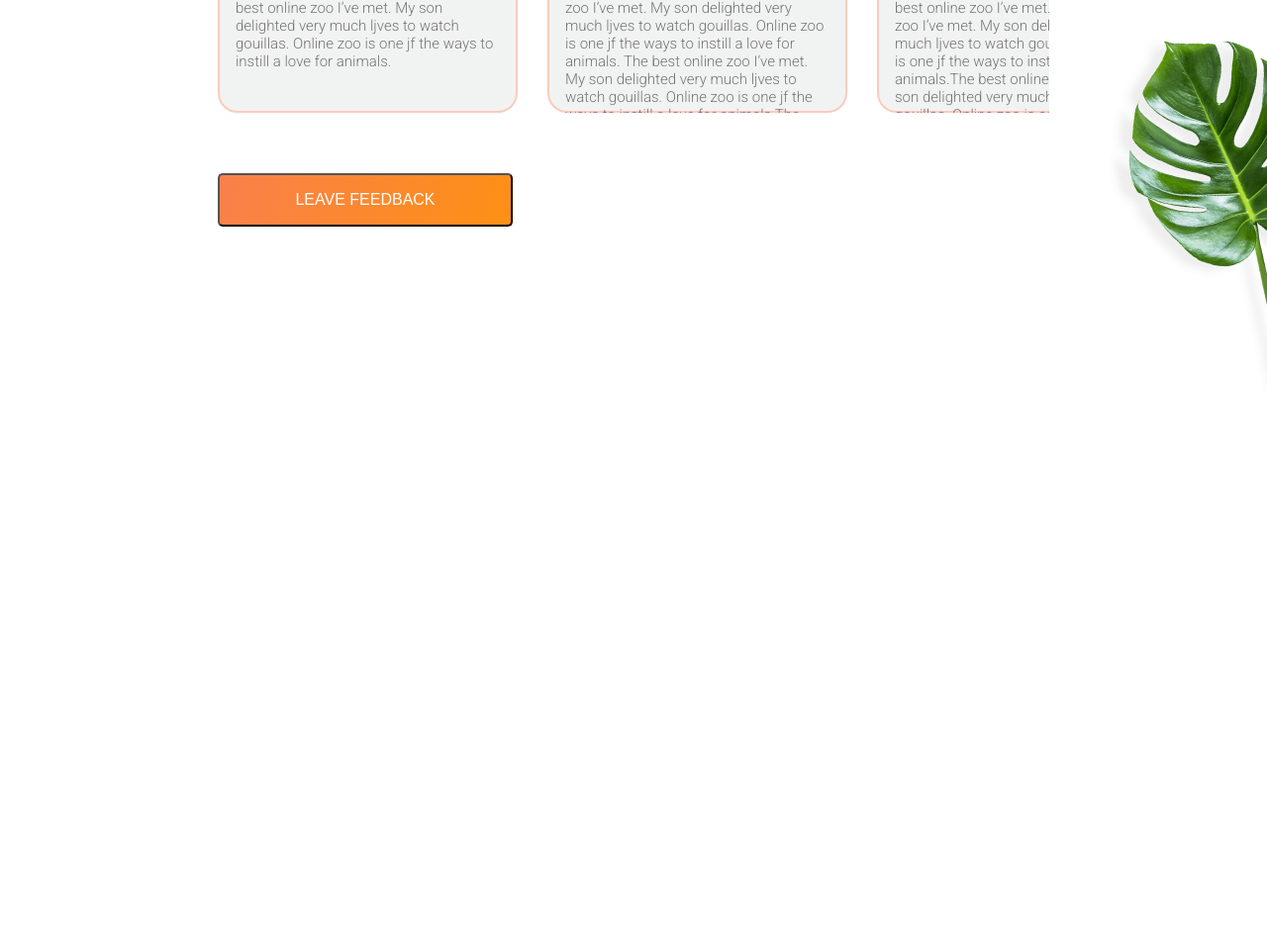
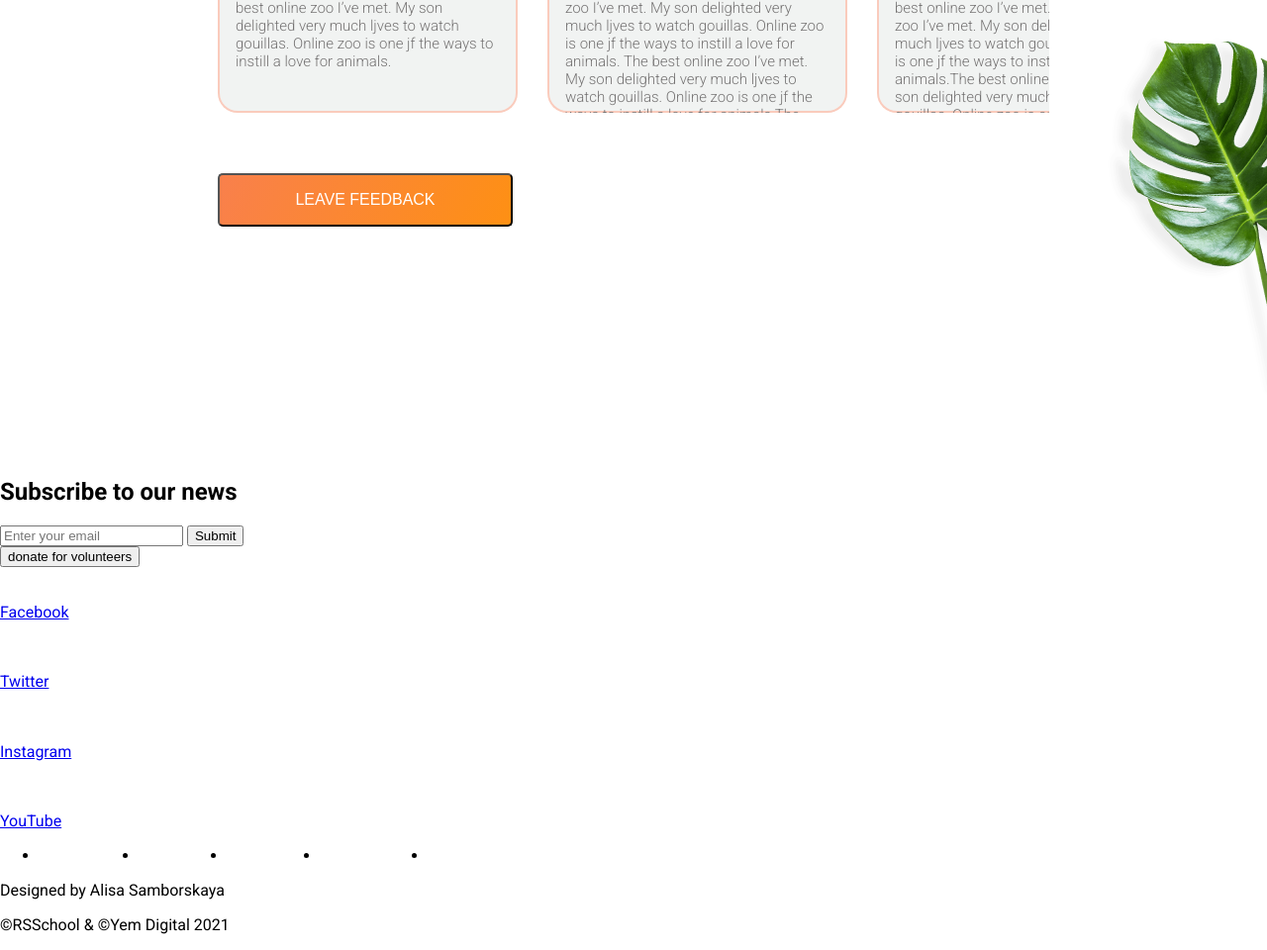
Before and after one commit to lickoneyou/PHP_TASKS, a PHP site: page /index.php in a window 1280 px wide. Shown: the part 4776-5736 px from the top of the page at 99% size. Before the commit the page ends 5085 px from the top, so only its background shows below. Run offline with PHP 8.4, Linux system fonts and the light colour scheme; some libraries are stand-ins or nearby versions.

Commit message:
added footer content

```diff
--- a/components/footer.php
+++ b/components/footer.php
@@ -1,4 +1,61 @@
-  <footer></footer>
+  <?php function createSotial()
+  {
+      $sotialArr = [
+          [
+              'title' => 'Facebook',
+              'img' => '../assets/img/socialIcons/fb.png',
+              'href' => 'https://x.com/',
+          ],
+          [
+              'title' => 'Twitter',
+              'img' => '../assets/img/socialIcons/twitter.png',
+              'href' => 'https://twitter.com/',
+          ],
+          [
+              'title' => 'Instagram',
+              'img' => '../assets/img/socialIcons/insta.png',
+              'href' => 'https://www.instagram.com/',
+          ],
+          [
+              'title' => 'YouTube',
+              'img' => '../assets/img/socialIcons/youtube.png',
+              'href' => 'https://www.youtube.com/',
+          ],
+      ];
+
+      foreach ($sotialArr as $key) {
+          echo "<a href='$key[href]' class='sotialCard' target='_blank'>
+            <div class='sotialCardEllipse'>
+              <img src='$key[img]' alt='$key[title]'>
+            </div>
+            <p>$key[title]</p>
+         </a>";
+      }
+  } ?>
+
+  <footer>
+    <div class='formAndLogoWrapper'>
+      <?php require './components/logo.php'; ?>
+      <div class='formWrapper'>
+        <h2>Subscribe to our news</h2>
+        <form>
+          <input type='email' placeholder='Enter your email'/>
+          <input type='submit' value='Submit'/>
+        </form>
+      </div>
+    </div>
+    <button>donate for volunteers</button>
+    <div class='contacts'>
+      <div class='sotialContainer'>
+        <?php createSotial(); ?>
+      </div>
+      <?php require './components/nav.php'; ?>
+      <div class='footerCopyWrapper'>
+          <p>Designed by Alisa Samborskaya</p>
+          <p>©RSSchool & ©Yem Digital 2021</p>
+        </div>
+    </div>
+  </footer>
   <script src='../assets/js/nav.js'></script>
 </body>
 </html>
```
